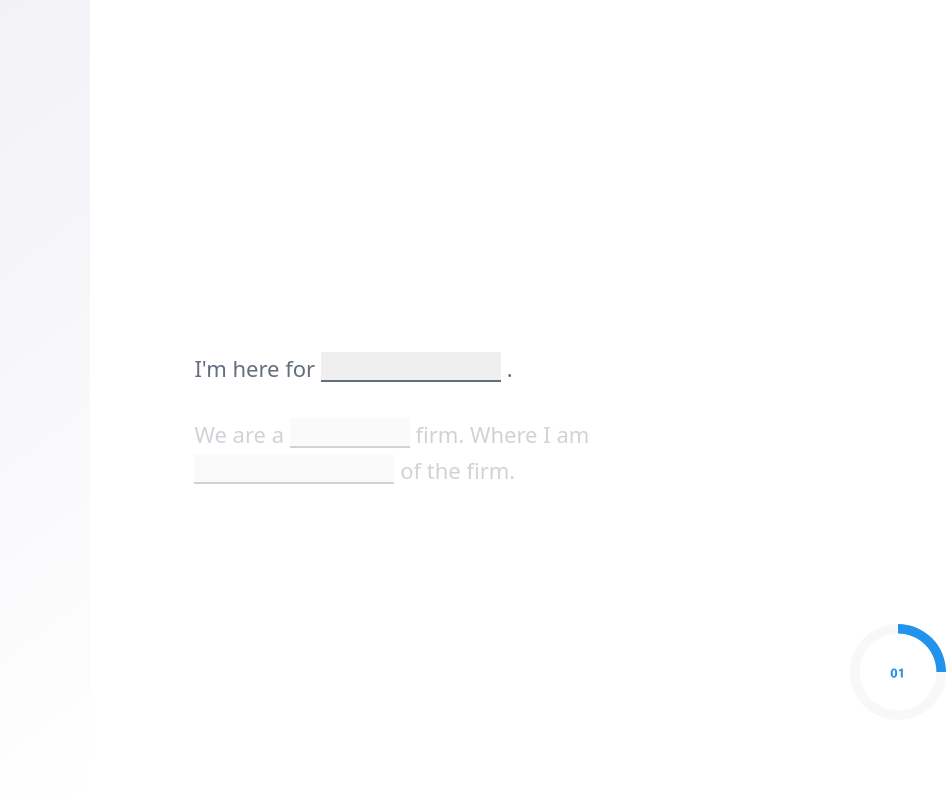
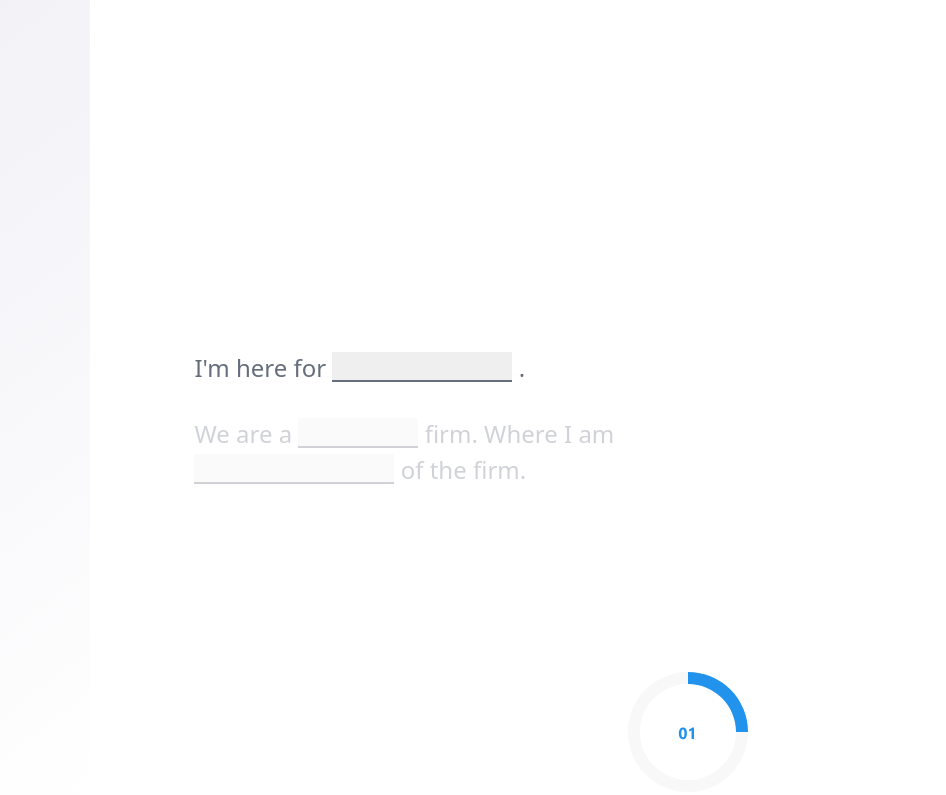
Before and after one commit to tnahddisttud/registration-flow, a plain HTML site: page index.html in a window 1280 px wide. Shown: the full height of the page, 550-1496 px from the left, 946 px wide, since content can reach past the window. Drawn offline with nearby package versions, Linux system fonts and the light colour scheme.

Commit message:
shifted progress

```diff
--- a/style.css
+++ b/style.css
@@ -88,17 +88,17 @@
 	padding: 0px;
 	margin: 350px auto;
 	width: 70%;
-	font-size: 22px;
+	font-size: 24px;
 	font-weight: 400;
 	line-height: 36px;
 	color: #656e7d;
 }
 .progress {
 	position: absolute;
-	width: 96px;
-	height: 96px;
-	left: 1400px;
-	top: 624px;
+	height: 120px;
+	width: 120px;
+	left: 92%;
+	top: 84%;
 	background: white;
 }
 select {
```
